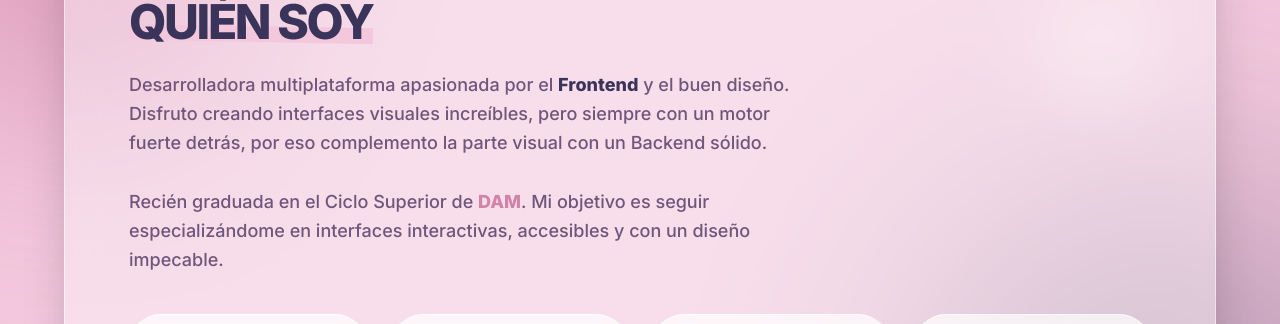
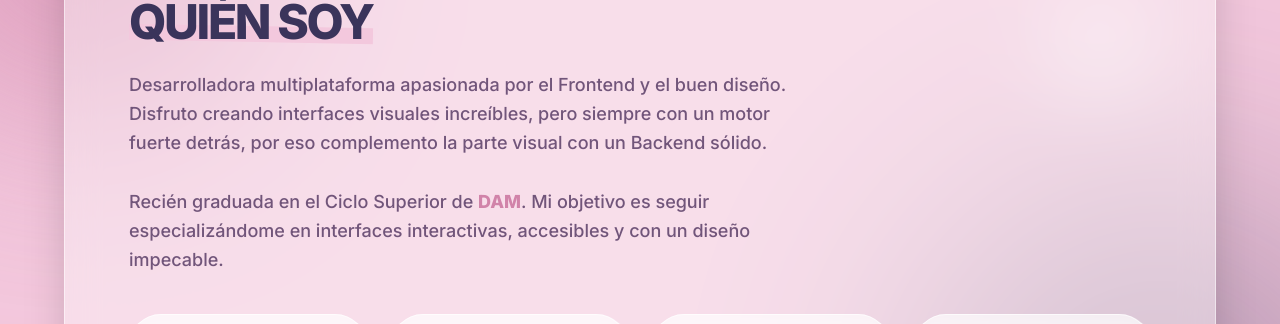
Before and after one commit to FionaMg0/portafolio_FMg, a Vue app in the folder mi-portafolio/: page / in a window 1280 px wide. Both pictures are taken after a click on the link "Quién Soy". Shown: the part 202-526 px from the top of the page. Built offline with nearby package versions, Linux system fonts and the light colour scheme; a web font is replaced by a local one.

Commit message:
Modificaciones

```diff
--- a/mi-portafolio/src/components/AboutMe.vue
+++ b/mi-portafolio/src/components/AboutMe.vue
@@ -69,7 +69,7 @@ const navigation = [
 
             <div class="max-w-2xl">
                 <p class="text-old-lavender text-sm md:text-lg leading-relaxed font-medium">
-                  Desarrolladora multiplataforma apasionada por el <span class="text-jacarta font-black italic">Frontend</span> y el buen diseño. Disfruto creando interfaces visuales increíbles, pero siempre con un motor fuerte detrás, por eso complemento la parte visual con un Backend sólido.
+                  Desarrolladora multiplataforma apasionada por el Frontend y el buen diseño. Disfruto creando interfaces visuales increíbles, pero siempre con un motor fuerte detrás, por eso complemento la parte visual con un Backend sólido.
                   <br><br>
                   Recién graduada en el Ciclo Superior de <span class="text-middle-purple font-black">DAM</span>. Mi objetivo es seguir especializándome en interfaces interactivas, accesibles y con un diseño impecable.
                 </p>
```
